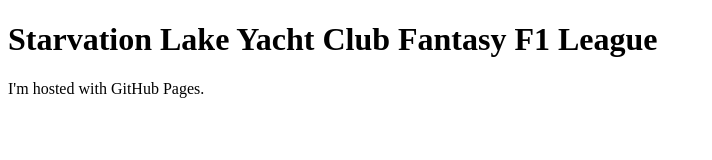
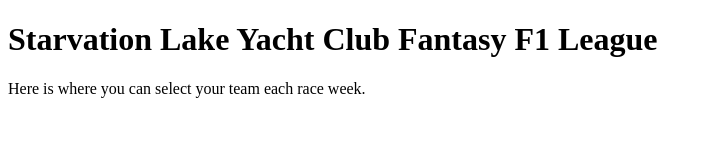
Before and after one commit to Headhunter2208/Headhunter2208.github.io, a plain HTML site: page index.html in a window 1280 px wide. Shown: the whole page, without its empty margins (0-712 px from the left). Drawn offline with Linux system fonts and the light colour scheme.

Commit message:
Update index.html

```diff
--- a/index.html
+++ b/index.html
@@ -2,6 +2,6 @@
 <html>
 <body>
 <h1>Starvation Lake Yacht Club Fantasy F1 League</h1>
-<p>I'm hosted with GitHub Pages.</p>
+<p>Here is where you can select your team each race week.</p>
 </body>
 </html>
```
